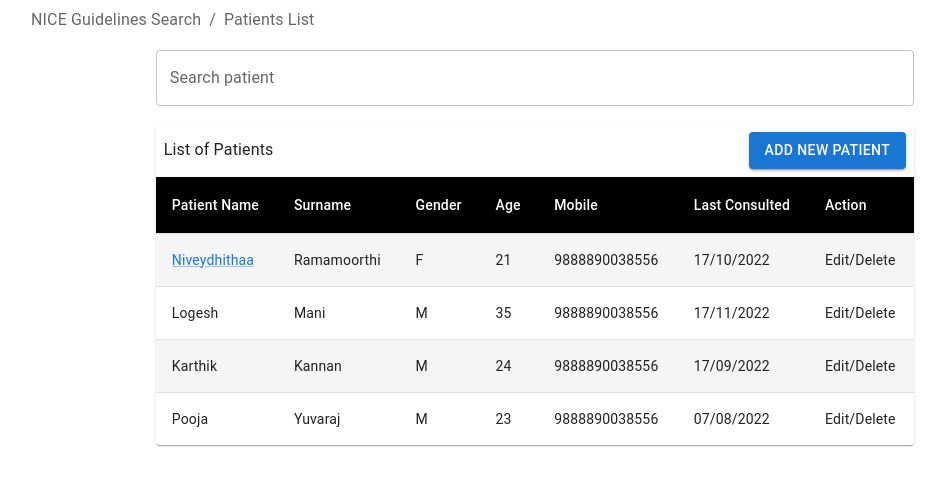
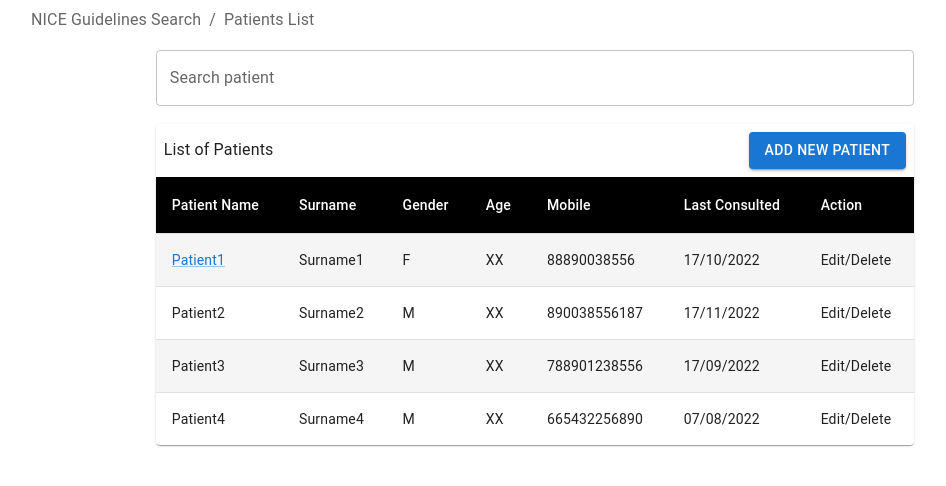
Before and after one commit to Niveydhithaa/GP-webapp, a React (Create React App) app: page /patientslist in a window 1280 px wide. Shown: the top 486 px of the page, without its empty margins (105-1051 px from the left). Built offline with nearby package versions, Linux system fonts and the light colour scheme.

Commit message:
name changes

```diff
--- a/src/pages/patients/PatientProfile.tsx
+++ b/src/pages/patients/PatientProfile.tsx
@@ -122,12 +122,12 @@ export default function PatientProfile() {
                             <TableBody>
                                 <StyledTableRow>
                                     <StyledTableCell component="th" scope="row">
-                                        Niveydhithaa
+                                        Patient1
                                     </StyledTableCell>
-                                    <StyledTableCell>Ramamoorthi</StyledTableCell>
+                                    <StyledTableCell>Surname1</StyledTableCell>
                                     <StyledTableCell>F</StyledTableCell>
-                                    <StyledTableCell>21</StyledTableCell>
-                                    <StyledTableCell>9888890038556</StyledTableCell>
+                                    <StyledTableCell>XX</StyledTableCell>
+                                    <StyledTableCell>88890038556</StyledTableCell>
                                     <StyledTableCell>17/10/2022</StyledTableCell>
                                     <StyledTableCell>Edit/Delete</StyledTableCell>
                                 </StyledTableRow>
--- a/src/pages/patients/Patients.tsx
+++ b/src/pages/patients/Patients.tsx
@@ -83,10 +83,10 @@ interface Patient {
     readonly isDisabled?: boolean;
   }
 const patientOptions: readonly Patient[] = [
-    { value: 'Niveydhithaa', label: 'Niveydhithaa', color: '#00B8D9'},
-    { value: 'Pooja', label: 'Pooja', color: '#0052CC'},
-    { value: 'Logesh', label: 'Logesh', color: '#5243AA' },
-    { value: 'Karthik', label: 'Karthik', color: '#FF5630' },
+    { value: 'Patient1', label: 'Patient1', color: '#00B8D9'},
+    { value: 'Patient2', label: 'Patient2', color: '#0052CC'},
+    { value: 'Patient3', label: 'Patient3', color: '#5243AA' },
+    { value: 'Patient4', label: 'Patient4', color: '#FF5630' },
   ];
 export default function Patients() {
     const navigate = useNavigate();
@@ -168,45 +168,45 @@ export default function Patients() {
                                     <StyledTableRow>
                                         <StyledTableCell component="th" scope="row">
                                             {/* <a href="/patientprofile">Niveydhithaa</a> */}
-                                            <Link onClick={onClickPatient}>Niveydhithaa</Link>
+                                            <Link onClick={onClickPatient}>Patient1</Link>
                                         </StyledTableCell>
-                                        <StyledTableCell>Ramamoorthi</StyledTableCell>
+                                        <StyledTableCell>Surname1</StyledTableCell>
                                         <StyledTableCell>F</StyledTableCell>
-                                        <StyledTableCell>21</StyledTableCell>
-                                        <StyledTableCell>9888890038556</StyledTableCell>
+                                        <StyledTableCell>XX</StyledTableCell>
+                                        <StyledTableCell>88890038556</StyledTableCell>
                                         <StyledTableCell>17/10/2022</StyledTableCell>
                                         <StyledTableCell>Edit/Delete</StyledTableCell>
                                     </StyledTableRow>
                                     <StyledTableRow>
                                         <StyledTableCell component="th" scope="row">
-                                            Logesh
+                                            Patient2
                                  </StyledTableCell>
-                                        <StyledTableCell>Mani</StyledTableCell>
+                                        <StyledTableCell>Surname2</StyledTableCell>
                                         <StyledTableCell>M</StyledTableCell>
-                                        <StyledTableCell>35</StyledTableCell>
-                                        <StyledTableCell>9888890038556</StyledTableCell>
+                                        <StyledTableCell>XX</StyledTableCell>
+                                        <StyledTableCell>890038556187</StyledTableCell>
                                         <StyledTableCell>17/11/2022</StyledTableCell>
                                         <StyledTableCell>Edit/Delete</StyledTableCell>
                                     </StyledTableRow>
                                     <StyledTableRow>
                                         <StyledTableCell component="th" scope="row">
-                                            Karthik
+                                            Patient3
                                  </StyledTableCell>
-                                        <StyledTableCell>Kannan</StyledTableCell>
+                                        <StyledTableCell>Surname3</StyledTableCell>
                                         <StyledTableCell>M</StyledTableCell>
-                                        <StyledTableCell>24</StyledTableCell>
-                                        <StyledTableCell>9888890038556</StyledTableCell>
+                                        <StyledTableCell>XX</StyledTableCell>
+                                        <StyledTableCell>788901238556</StyledTableCell>
                                         <StyledTableCell>17/09/2022</StyledTableCell>
                                         <StyledTableCell>Edit/Delete</StyledTableCell>
                                     </StyledTableRow>
                                     <StyledTableRow>
                                         <StyledTableCell component="th" scope="row">
-                                            Pooja
+                                            Patient4
                                  </StyledTableCell>
-                                        <StyledTableCell>Yuvaraj</StyledTableCell>
+                                        <StyledTableCell>Surname4</StyledTableCell>
                                         <StyledTableCell>M</StyledTableCell>
-                                        <StyledTableCell>23</StyledTableCell>
-                                        <StyledTableCell>9888890038556</StyledTableCell>
+                                        <StyledTableCell>XX</StyledTableCell>
+                                        <StyledTableCell>665432256890</StyledTableCell>
                                         <StyledTableCell>07/08/2022</StyledTableCell>
                                         <StyledTableCell>Edit/Delete</StyledTableCell>
                                     </StyledTableRow>
```
